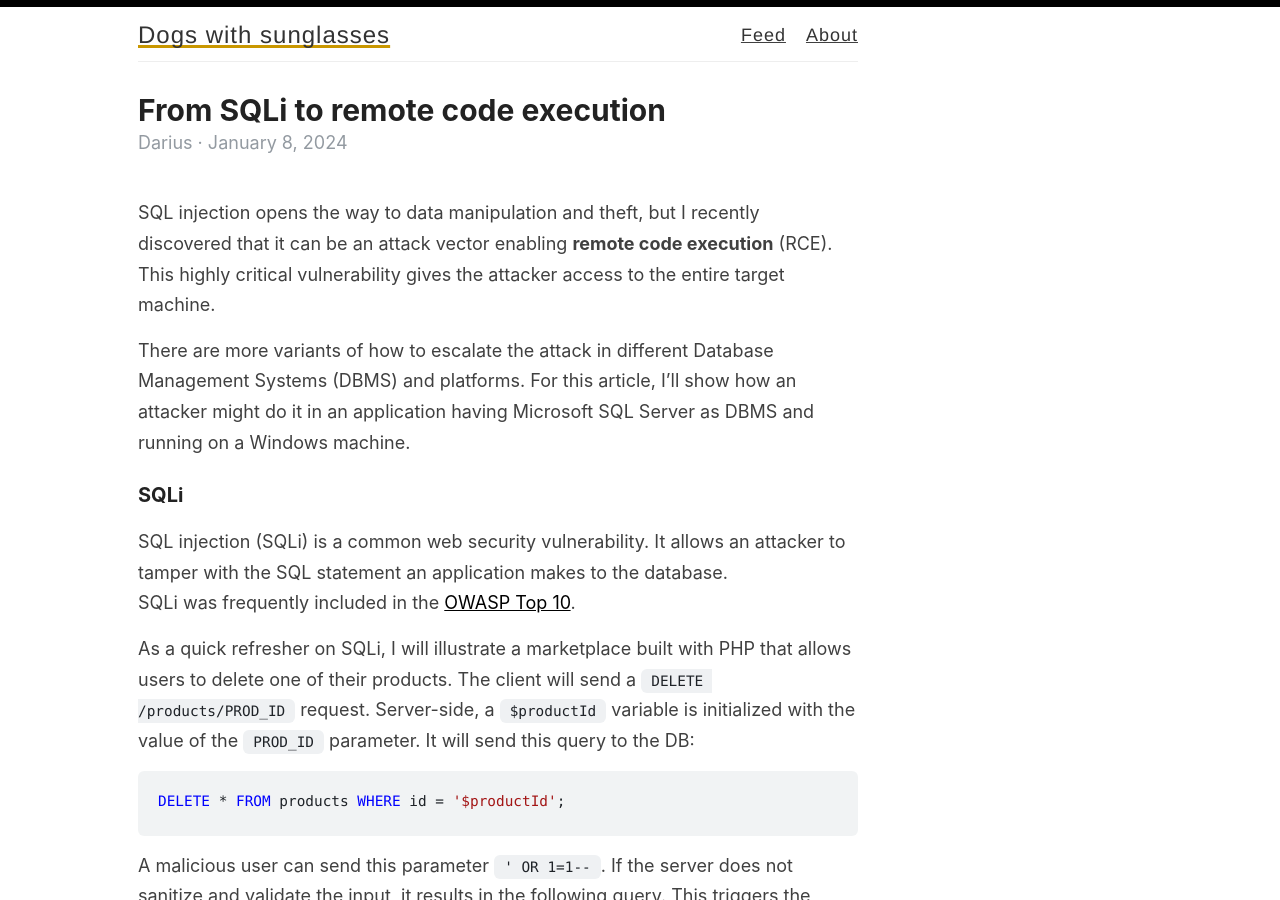
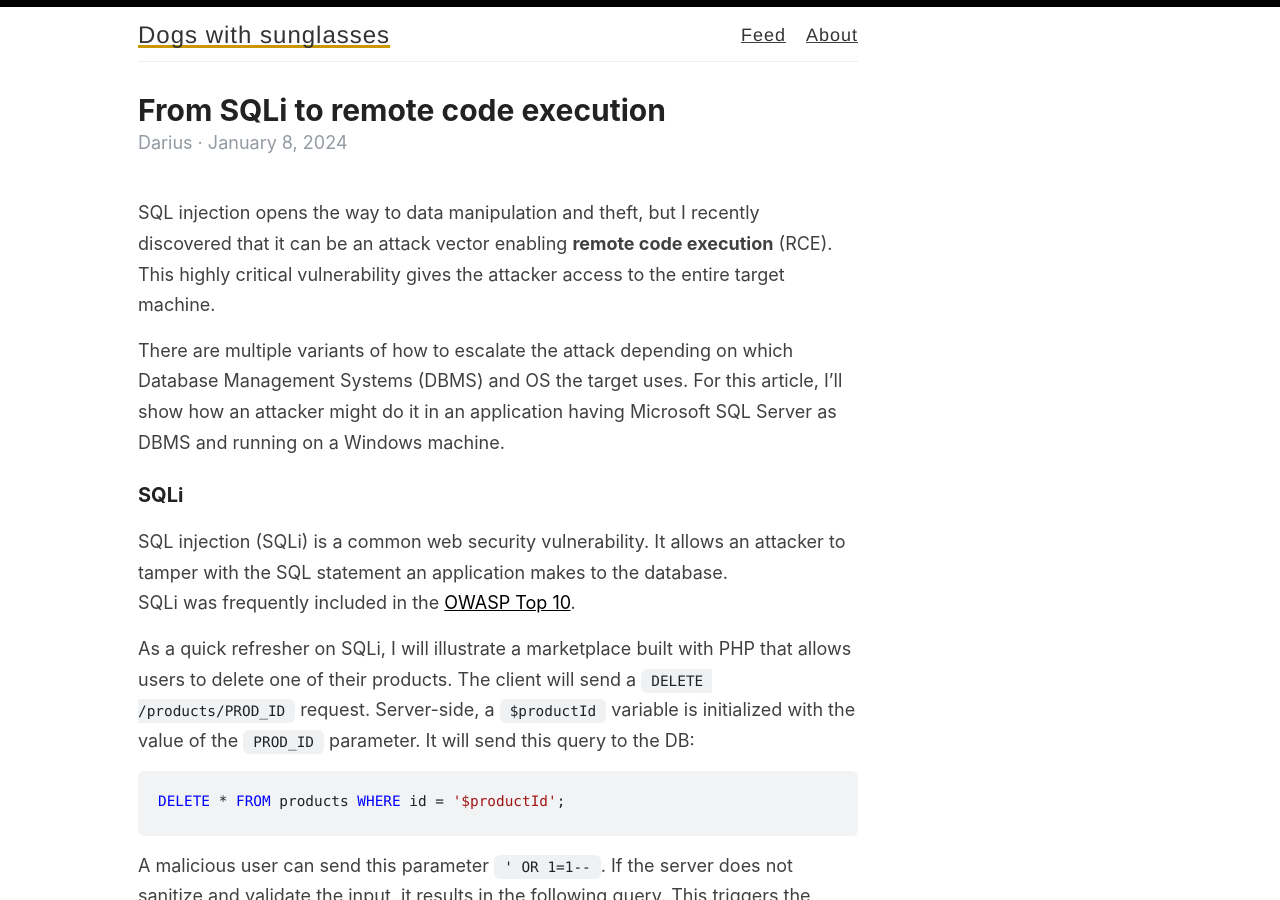
Before and after one commit to panacotar/blog, a Jekyll site: the page built from _posts/2024-01-08-from-SQL-injection-to-remote-code-execution.md, in a window 1280 px wide and 900 px high. Built offline with Jekyll 4.4.1, drawn with Linux system fonts in a browser that asks for light colours; some of the changed lines change nothing that is shown; some of the changed text lies outside the part shown.

Commit message:
Modify article sqli to rce

```diff
--- a/_posts/2024-01-08-from-SQL-injection-to-remote-code-execution.md
+++ b/_posts/2024-01-08-from-SQL-injection-to-remote-code-execution.md
@@ -5,7 +5,7 @@
 
 SQL injection opens the way to data manipulation and theft, but I recently discovered that it can be an attack vector enabling **remote code execution** (RCE). This highly critical vulnerability gives the attacker access to the entire target machine.
 
-There are more variants of how to escalate the attack in different Database Management Systems (DBMS) and platforms. For this article, I'll show how an attacker might do it in an application having Microsoft SQL Server as DBMS and running on a Windows machine.
+There are multiple variants of how to escalate the attack depending on which Database Management Systems (DBMS) and OS the target uses. For this article, I'll show how an attacker might do it in an application having Microsoft SQL Server as DBMS and running on a Windows machine.
 
 ### SQLi
 SQL injection (SQLi) is a common web security vulnerability. It allows an attacker to tamper with the SQL statement an application makes to the database.
@@ -49,10 +49,10 @@
 
 ## Escalating to RCE
 Now that the attacker has detected a SQLi vulnerability and can access xp_cmdshell, the following steps are:
-1. Create a malicious payload (a file **rshell.exe**) with **MSFVenom**
+1. Create a malicious payload (a **rshell.exe** file) with **MSFVenom**
 2. Serve this file
 3. Set up a listener for incoming connections from the target machine
-4. On the target machine, use the **certutil.exe** Windows program to download this file from our controlled server
+4. On the target machine, use the **certutil.exe** Windows program to download this file from our controlled server (from step 2)
 5. Execute the **rshell.exe** file on the target machine to create a reverse shell connection back to the listener on our machine.
 
 > [certutil.exe](https://learn.microsoft.com/en-us/windows-server/administration/windows-commands/certutil) is a native Windows CLI program part of Certificate Services. It is signed by Microsoft and used to make HTTP/s connections.
```
